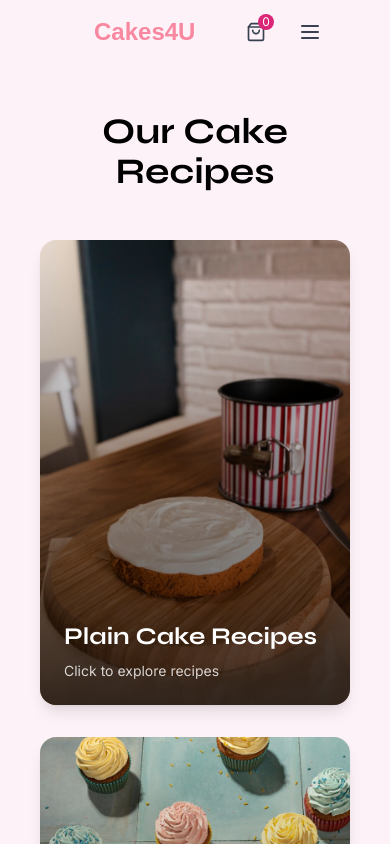
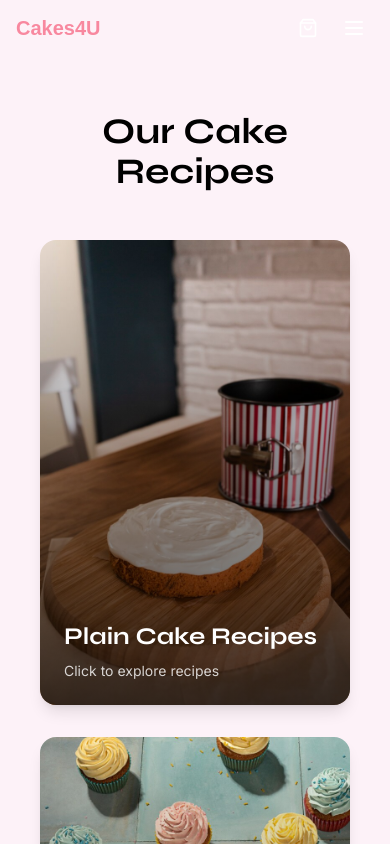
Before and after one commit to papingothegamer/cakes4u-web, a React (Create React App) app: page /recipes in a window 390 px wide. Shown: the top 844 px of the page. Built offline with nearby package versions, Linux system fonts and the light colour scheme.

Commit message:
improvements to be made

```diff
--- a/src/components/ui/Button.tsx
+++ b/src/components/ui/Button.tsx
@@ -6,9 +6,10 @@ interface ButtonProps {
   children: React.ReactNode;
   className?: string;
   to?: string; // Optional prop for navigation
+  disabled?: boolean; // Added disabled prop for button state
 }
 
-const Button: React.FC<ButtonProps> = ({ onClick, children, className, to }) => {
+const Button: React.FC<ButtonProps> = ({ onClick, children, className, to, disabled }) => {
   const navigate = useNavigate();
 
   const handleClick = (event: React.MouseEvent<HTMLButtonElement>) => {
@@ -23,6 +24,7 @@ const Button: React.FC<ButtonProps> = ({ onClick, children, className, to }) =>
     <button
       onClick={handleClick}
       className={`px-4 py-2 rounded-md transition-colors ${className}`}
+      disabled={disabled} // Apply the disabled state
     >
       {children}
     </button>
--- a/src/components/ui/Navbar.tsx
+++ b/src/components/ui/Navbar.tsx
@@ -5,9 +5,9 @@ import { useCart } from '../../context/cartContext';
 import ShoppingBagIcon from './ShoppingBag';
 
 const Navbar = () => {
-  const [isOpen, setIsOpen] = useState(false);
+  const [isMenuOpen, setIsMenuOpen] = useState(false);
+  const [isMobile, setIsMobile] = useState(false);
   const [isScrolled, setIsScrolled] = useState(false);
-  const [isMobile, setIsMobile] = useState(false);
   const location = useLocation();
   const { cartItems } = useCart();
 
@@ -18,69 +18,84 @@ const Navbar = () => {
   ];
 
   useEffect(() => {
-    const handleScroll = () => {
-      setIsScrolled(window.scrollY > 20);
-    };
-
     const handleResize = () => {
       setIsMobile(window.innerWidth < 768);
     };
 
+    const handleScroll = () => {
+      setIsScrolled(window.scrollY > 50);
+    };
+
     handleResize();
+    window.addEventListener('resize', handleResize);
     window.addEventListener('scroll', handleScroll);
-    window.addEventListener('resize', handleResize);
 
     return () => {
+      window.removeEventListener('resize', handleResize);
       window.removeEventListener('scroll', handleScroll);
-      window.removeEventListener('resize', handleResize);
     };
   }, []);
 
-  const isSpecialPage = ['/categories', '/product', '/recipes', '/about', '/checkout'].includes(location.pathname) || location.pathname.startsWith('/product/');
+  const isSpecialPage =
+    ['/product', '/recipes', '/about', '/checkout'].includes(location.pathname) ||
+    location.pathname.startsWith('/product/');
 
   const handleLinkClick = () => {
-    setIsOpen(false);
+    setIsMenuOpen(false);
   };
 
   return (
-    <nav className={`fixed w-full z-50 transition-all duration-300 ${
-      isScrolled ? 'bg-white/95 backdrop-blur-md shadow-lg' : 'bg-transparent'
-    } rounded-b-lg`} style={{ width: isScrolled ? '80%' : '60%', left: isScrolled ? '10%' : '20%' }}>
+    <nav
+      className={`fixed w-full z-[9998] transition-colors duration-300 ${
+        isScrolled ? 'bg-white shadow-lg' : 'bg-transparent'
+      }`}
+    >
       <div className="container mx-auto px-4 sm:px-6 lg:px-8">
-        <div className="relative flex items-center justify-between h-16">
-          <div className="flex-none w-36 md:w-48">
-            <Link to="/" className={`text-2xl md:text-3xl font-bold logo-wordmark ${isScrolled || isSpecialPage ? 'text-gray-700' : 'text-white'}`}>
+        <div className="relative flex items-center justify-between h-14">
+          {/* Logo Section */}
+          <div className="flex-none w-32 md:w-44">
+            <Link
+              to="/"
+              className={`text-xl md:text-2xl font-bold logo-wordmark ${
+                isScrolled ? 'text-gray-700' : 'text-white'
+              }`}
+            >
               Cakes4U
             </Link>
           </div>
 
-          <div className="hidden absolute left-1/2 transform -translate-x-1/2 md:flex items-center">
-            <div className="hidden md:flex items-center space-x-8">
+          {/* Desktop Navigation */}
+          <div className="hidden md:flex items-center space-x-4">
             {menuItems.map((item) => (
               <Link
                 key={item.name}
                 to={item.href}
-                  className={`font-medium relative group py-2 ${isSpecialPage ? 'text-gray-700' : (isScrolled ? 'text-gray-700' : 'text-white')}`}
+                className={`font-medium relative group py-1 ${
+                  isScrolled ? 'text-gray-700' : 'text-white'
+                }`}
               >
                 {item.name}
                 <span className="absolute bottom-0 left-0 w-full h-0.5 bg-pink-600 transform scale-x-0 transition-transform group-hover:scale-x-100" />
               </Link>
             ))}
           </div>
-          </div>
 
-          <div className="flex items-center space-x-4">
-          <ShoppingBagIcon className={isScrolled || isSpecialPage ? 'text-gray-700' : 'text-white'} cartItems={cartItems} />
+          {/* Mobile and Shopping Bag Section */}
+          <div className="flex items-center space-x-2">
+            <ShoppingBagIcon
+              className={isScrolled ? 'text-gray-700' : 'text-white'}
+            />
 
+            {/* Mobile Menu Toggle */}
             {isMobile && (
               <button
-                onClick={() => setIsOpen(!isOpen)}
-                className="ml-2 p-2 rounded-md hover:bg-pink-50 transition-colors md:hidden"
+                onClick={() => setIsMenuOpen(!isMenuOpen)}
+                className="p-2 rounded-md hover:bg-pink-50 transition-colors"
               >
-                {isOpen ? (
-                  <X className={`h-6 w-6 ${isScrolled || isSpecialPage ? 'text-gray-700' : 'text-white'}`} />
+                {isMenuOpen ? (
+                  <X className={`h-6 w-6 ${isScrolled ? 'text-gray-700' : 'text-white'}`} />
                 ) : (
-                  <Menu className={`h-6 w-6 ${isScrolled || isSpecialPage ? 'text-gray-700' : 'text-white'}`} />
+                  <Menu className={`h-6 w-6 ${isScrolled ? 'text-gray-700' : 'text-white'}`} />
                 )}
               </button>
             )}
@@ -88,18 +103,21 @@ const Navbar = () => {
         </div>
       </div>
 
-      {isMobile && (
-        <div
-          className={`transition-all duration-300 ease-in-out ${
-            isOpen ? 'max-h-96 opacity-100' : 'max-h-0 opacity-0'
-          } overflow-hidden`}
+      {/* Mobile Dropdown Menu */}
+      {isMenuOpen && (
+        <div className="fixed inset-0 bg-white/90 backdrop-blur-md z-[9999]">
+          <div className="px-6 pt-8 pb-4 space-y-6">
+            <button
+              onClick={() => setIsMenuOpen(false)}
+              className="flex items-center justify-end mb-4"
             >
-          <div className="px-4 pt-2 pb-4 space-y-1 bg-white/95 backdrop-blur-md rounded-b-lg">
+              <X className="h-6 w-6 text-gray-700" />
+            </button>
             {menuItems.map((item) => (
               <Link
                 key={item.name}
                 to={item.href}
-                className="block px-3 py-2 rounded-md text-base font-medium text-gray-700 hover:text-pink-600 hover:bg-pink-50 transition-colors"
+                className="block px-4 py-3 rounded-md text-base font-medium text-gray-700 bg-gray-100 hover:text-pink-600 hover:bg-pink-50 transition-colors"
                 onClick={handleLinkClick}
               >
                 {item.name}
--- a/src/components/ui/ShoppingBag.tsx
+++ b/src/components/ui/ShoppingBag.tsx
@@ -1,48 +1,71 @@
-import React, { useState } from 'react';
+import React, { useState, useEffect, useRef } from 'react';
 import { ShoppingBag } from 'lucide-react';
-import Button from './Button';
 import { useNavigate } from 'react-router-dom';
+import { useCart } from '../../context/cartContext';
+import Sidebar from './Sidebar';
 
-// Define a type for the cart items
-interface CartItem {
-  name: string;
-  price: number;
-}
-
-const ShoppingBagIcon: React.FC<{ className?: string; cartItems: CartItem[] }> = ({ className, cartItems }) => {
+const ShoppingBagIcon: React.FC<{ className?: string }> = ({ className }) => {
   const [isOpen, setIsOpen] = useState(false);
   const navigate = useNavigate();
+  const { cartItems, updateQuantity, removeFromCart } = useCart();
+  const sidebarRef = useRef<HTMLDivElement>(null);
+
+  useEffect(() => {
+    const handleClickOutside = (event: MouseEvent) => {
+      if (sidebarRef.current && !sidebarRef.current.contains(event.target as Node)) {
+        setIsOpen(false);
+      }
+    };
+
+    if (isOpen) {
+      document.addEventListener('mousedown', handleClickOutside);
+    }
+
+    return () => {
+      document.removeEventListener('mousedown', handleClickOutside);
+    };
+  }, [isOpen]);
 
   const handleBagClick = () => {
     setIsOpen(!isOpen);
   };
 
+  const handleCloseSidebar = () => {
+    setIsOpen(false);
+  };
+
   const handleCheckoutClick = () => {
-    setIsOpen(false); // Close the popup when navigating to checkout
+    setIsOpen(false);
     navigate('/checkout');
   };
 
+  const totalItems = cartItems.reduce((sum, item) => sum + item.quantity, 0);
+  const subtotal = cartItems.reduce((sum, item) => sum + item.price * item.quantity, 0);
+
   return (
     <div className="relative">
-      <button onClick={handleBagClick} className="p-2 hover:bg-pink-50 rounded-full transition-colors relative">
+      <button
+        onClick={handleBagClick}
+        className="p-2 hover:bg-pink-50 rounded-full transition-colors relative"
+        aria-label="Shopping Bag"
+      >
         <ShoppingBag className={`w-5 h-5 ${className}`} />
-        <span className="absolute top-0 right-0 h-4 w-4 bg-pink-600 rounded-full text-xs text-white flex items-center justify-center">
-          {cartItems.length}
-        </span>
+        {totalItems > 0 && (
+          <span className="absolute top-0 right-0 h-4 w-4 bg-pink-600 rounded-full text-xs text-white flex items-center justify-center">
+            {totalItems}
+          </span>
+        )}
       </button>
-      {isOpen && (
-        <div className="absolute z-10 bg-white shadow-lg rounded-md p-4 mt-2 w-48 left-1/2 transform -translate-x-1/2">
-          <h3 className="font-bold mb-2">Shopping Cart</h3>
-          {cartItems.length === 0 ? (
-            <p>Your cart is empty.</p>
-          ) : (
-            <p>{cartItems.length} item(s) in your cart.</p>
-          )}
-          <Button className="mt-2 bg-pink-600 text-white w-full" onClick={handleCheckoutClick}>
-            Checkout
-          </Button>
-        </div>
-      )}
+      <Sidebar
+        ref={sidebarRef}
+        isOpen={isOpen}
+        closeSidebar={handleCloseSidebar}
+        cartItems={cartItems}
+        subtotal={subtotal}
+        updateQuantity={updateQuantity}
+        removeFromCart={removeFromCart}
+        handleCheckoutClick={handleCheckoutClick}
+      />
     </div>
   );
 };
--- /dev/null
+++ b/src/components/ui/Sidebar.tsx
@@ -0,0 +1,116 @@
+import React, { useEffect, forwardRef } from 'react';
+import { X } from 'lucide-react';
+import { motion, AnimatePresence } from 'framer-motion';
+import ProductCard from '../product-ui/productCard';
+import Button from './Button';
+
+interface SidebarProps {
+  isOpen: boolean;
+  closeSidebar: () => void;
+  cartItems: any[];
+  subtotal: number;
+  updateQuantity: (id: string, quantity: number) => void;
+  removeFromCart: (id: string) => void;
+  handleCheckoutClick: () => void;
+}
+
+const Sidebar = forwardRef<HTMLDivElement, SidebarProps>(({
+  isOpen,
+  closeSidebar,
+  cartItems,
+  subtotal,
+  updateQuantity,
+  removeFromCart,
+  handleCheckoutClick,
+}, ref) => {
+  useEffect(() => {
+    if (isOpen) {
+      document.body.style.overflow = 'hidden';
+    } else {
+      document.body.style.overflow = '';
+    }
+
+    return () => {
+      document.body.style.overflow = '';
+    };
+  }, [isOpen]);
+
+  return (
+    <AnimatePresence>
+      {isOpen && (
+        <>
+          {/* Overlay */}
+          <motion.div
+  initial={{ opacity: 0 }}
+  animate={{ opacity: 0.5 }}
+  exit={{ opacity: 0 }}
+  transition={{ duration: 0.3 }}
+  className="fixed inset-0 bg-black z-[9998]"
+  onClick={closeSidebar}
+  style={{
+    right: '20%', // Sidebar width as percentage or px value (adjust accordingly)
+    width: '80%', // Covering the rest of the screen
+  }}
+></motion.div>
+
+          {/* Sidebar */}
+          <motion.div
+            ref={ref}
+            initial={{ x: '100%' }}
+            animate={{ x: 0 }}
+            exit={{ x: '100%' }}
+            transition={{ type: 'tween', duration: 0.3 }}
+            className="fixed top-0 right-0 h-screen w-3/4 sm:w-96 bg-white shadow-xl z-[9999]"
+          >
+            <div className="p-4 h-full flex flex-col">
+              <div className="flex justify-between items-center mb-4">
+                <h3 className="text-xl font-bold">Your Cart</h3>
+                <button onClick={closeSidebar} className="text-gray-500 hover:text-gray-700">
+                  <X size={24} />
+                </button>
+              </div>
+
+              {cartItems.length === 0 ? (
+                <p className="text-center text-gray-500 my-8">Your cart is empty.</p>
+              ) : (
+                <div className="flex-grow overflow-y-auto mb-4 space-y-4">
+                  {cartItems.map((item) => (
+                    <ProductCard
+                      key={item.id}
+                      product={item}
+                      variant="checkout"
+                      quantity={item.quantity}
+                      onQuantityChange={(newQuantity) => updateQuantity(item.id, newQuantity)}
+                      onRemoveFromCart={() => removeFromCart(item.id)}
+                    />
+                  ))}
+                </div>
+              )}
+
+              <div className="mt-auto space-y-3">
+                {cartItems.length > 0 && (
+                  <>
+                    <div className="flex justify-between items-center">
+                      <span className="font-semibold text-gray-600">Subtotal:</span>
+                      <span className="font-bold text-lg text-gray-800">${subtotal.toFixed(2)}</span>
+                    </div>
+                    <Button
+                      className="w-full py-3 text-lg font-semibold rounded-md bg-pink-600 text-white hover:bg-pink-700 transition-all"
+                      onClick={handleCheckoutClick}
+                    >
+                      Proceed to Checkout
+                    </Button>
+                  </>
+                )}
+              </div>
+            </div>
+          </motion.div>
+        </>
+      )}
+    </AnimatePresence>
+  );
+});
+
+Sidebar.displayName = 'Sidebar';
+
+export default Sidebar;
--- a/src/context/cartContext.tsx
+++ b/src/context/cartContext.tsx
@@ -1,6 +1,6 @@
 import React, { createContext, useContext, useState } from 'react';
 
-interface CartItem {
+export interface CartItem {  // Export the CartItem interface
   id: string;
   name: string;
   price: number;
```
Also changed, not shown: src/components/ui/Location.tsx (+12 -8 lines). Lines whose indentation alone changed are shown as unchanged.
